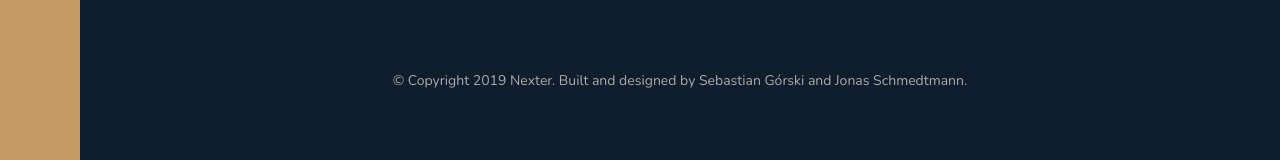
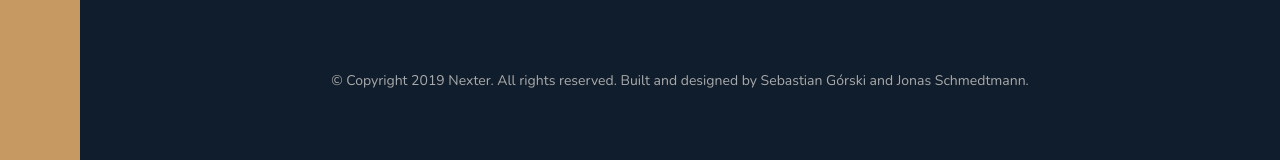
Before and after one commit to sebastiangorski/nexter-project, a website: page index.html in a window 1280 px wide. Shown: the part 3775-3935 px from the top of the page. Drawn offline with nearby package versions, Linux system fonts and the light colour scheme.

Commit message:
Updated footer

```diff
--- a/index.html
+++ b/index.html
@@ -309,7 +309,7 @@
                 <li class="nav__item"><a href="#" class="nav__link">Come work with us</a></li>
             </ul>
             <p class="copyright">
-                &copy; Copyright 2019 Nexter. Built and designed by Sebastian Górski and Jonas Schmedtmann.
+                &copy; Copyright 2019 Nexter. All rights reserved. Built and designed by Sebastian Górski and Jonas Schmedtmann.
             </p>
         </footer>
     </body>
```
